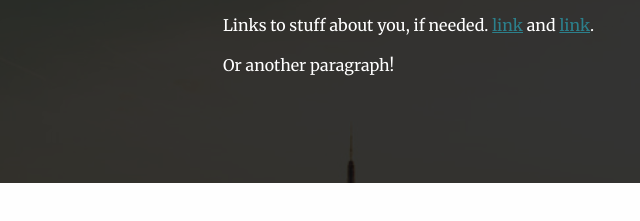
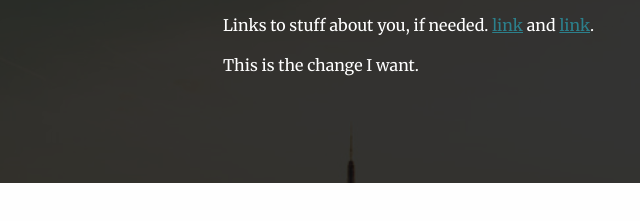
Before and after one commit to jess-llc/jess-llc.github.io, a plain HTML site: page index.html in a window 1280 px wide. Shown: the part 827-1048 px from the top of the page, 217-857 px from the left. Drawn offline with nearby package versions, Linux system fonts and the light colour scheme.

Commit message:
Changed a paragaraph
Changed paragraph

```diff
--- a/index.html
+++ b/index.html
@@ -33,7 +33,7 @@
           <h1>Hello!</h1>
           <p>[Profile summary here] Lorem ipsum dolor sit amet, consectetur adipisicing elit. Debitis laboriosam officia blanditiis tempora sit fugiat molestiae iusto impedit ipsa cum, asperiores laborum, esse, doloribus explicabo! Autem, distinctio provident itaque non.</p>
           <p>Links to stuff about you, if needed. <a href="#">link</a> and <a href="#">link</a>.</p>
-          <p>Or another paragraph!</p>
+          <p>This is the change I want.</p>
         </div>
       </div>
     </section>
```
